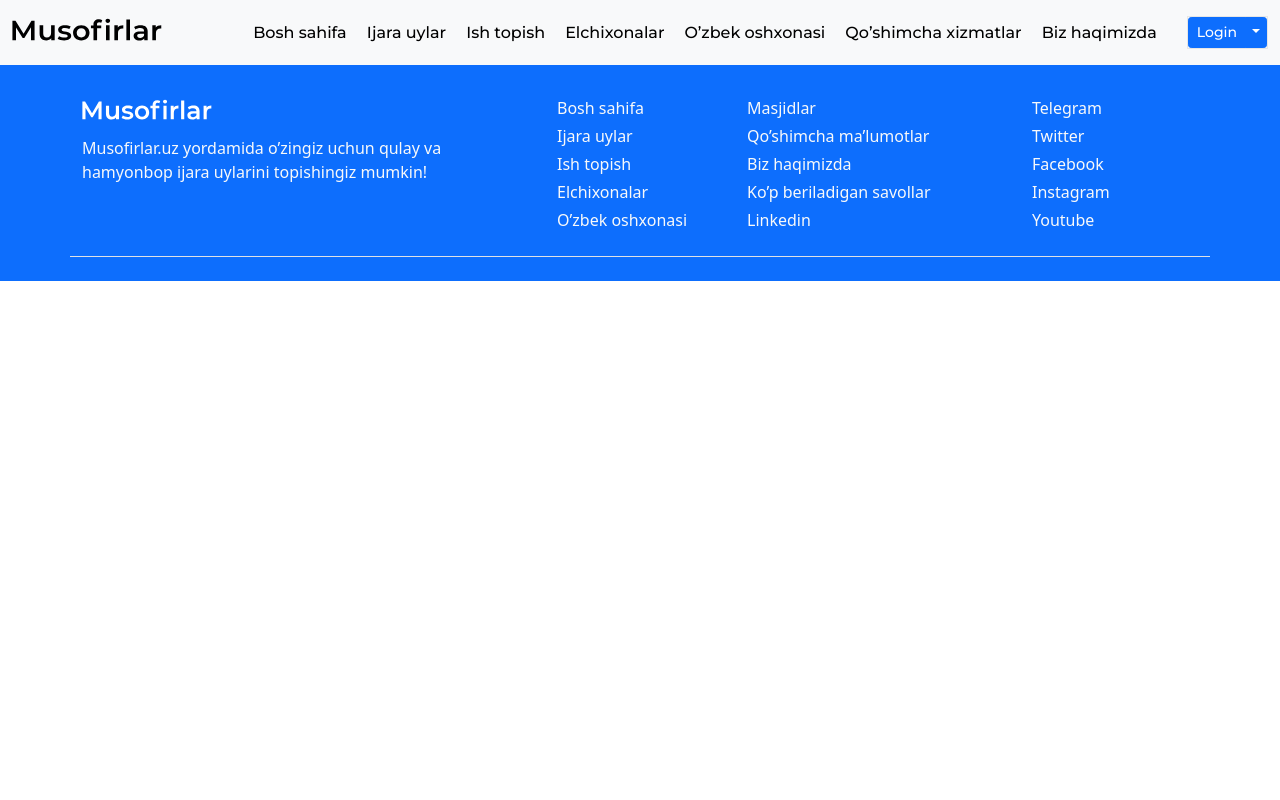
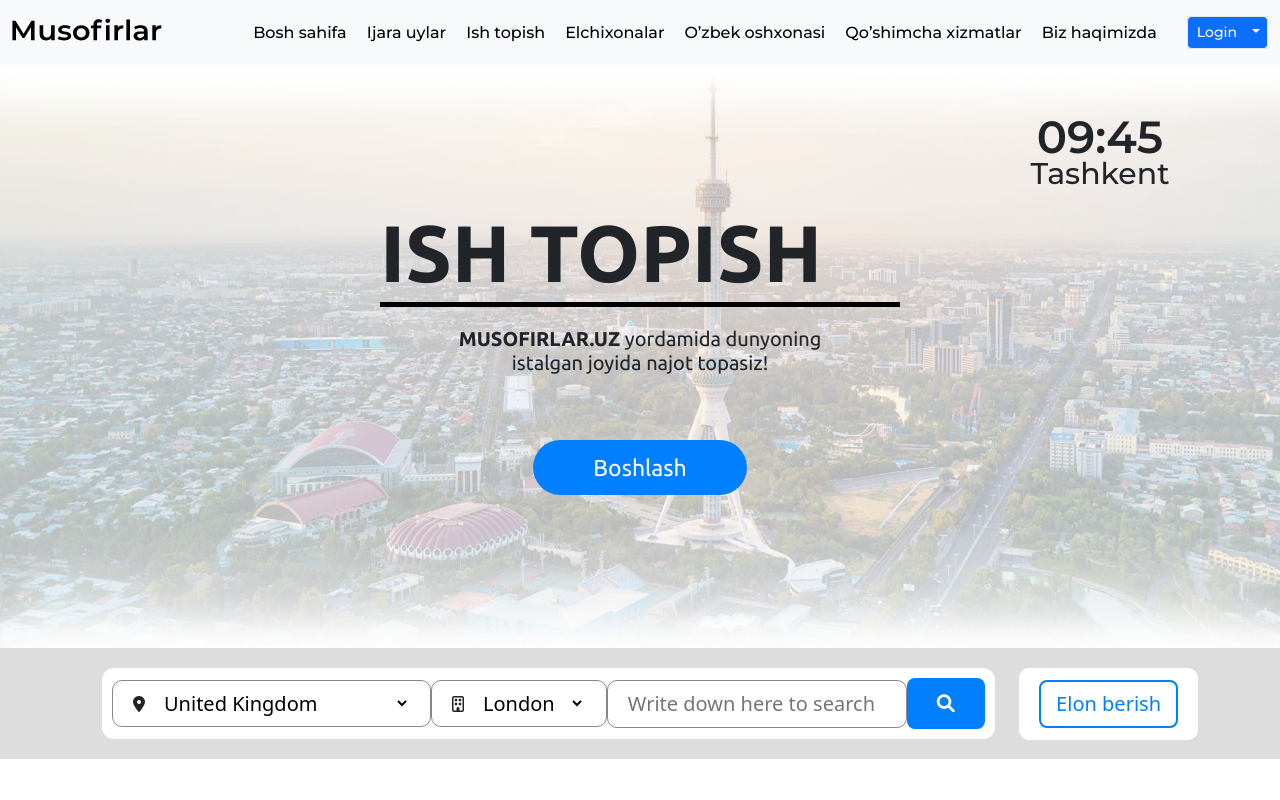
Before and after one commit to Milliy-Dasturchilar/musofirlar.frontend, a React (Create React App) app: page /job in a window 1280 px wide. Shown: the top 800 px of the page. Built offline with nearby package versions, Linux system fonts and the light colour scheme.

Commit message:
added job page and Job componend

```diff
--- a/src/App.js
+++ b/src/App.js
@@ -1,6 +1,8 @@
 import React from "react";
 import Home from "./pages/home/Home";
 import Flat from "./pages/flat/Flat";
+import Job from "./pages/job/Job"
+
 import { Routes, Route } from "react-router-dom";
 
 class App extends React.PureComponent {
@@ -10,6 +12,7 @@ class App extends React.PureComponent {
         <Routes>
           <Route path={"/"} element={<Home />} />
           <Route path={"/flat"} element={<Flat />} />
+          <Route path={"/job"} element={<Job />} />
         </Routes>
       </div>
     );
--- /dev/null
+++ b/src/pages/job/Job.js
@@ -0,0 +1,19 @@
+// import { Component } from "react";
+import React, {Component} from "react";
+import HeadHeader from '../../components/headerTemplate/HeaderTemplate'
+import InputLocation from "../../components/inputLocation/inputLocation";
+
+
+class Job extends React.PureComponent {
+
+    render() {
+        return (
+            <div>
+              <HeadHeader strongText={"ISH TOPISH"}/>
+              <InputLocation/>
+            </div>
+         );
+    }
+}
+
+export default Job;
```
